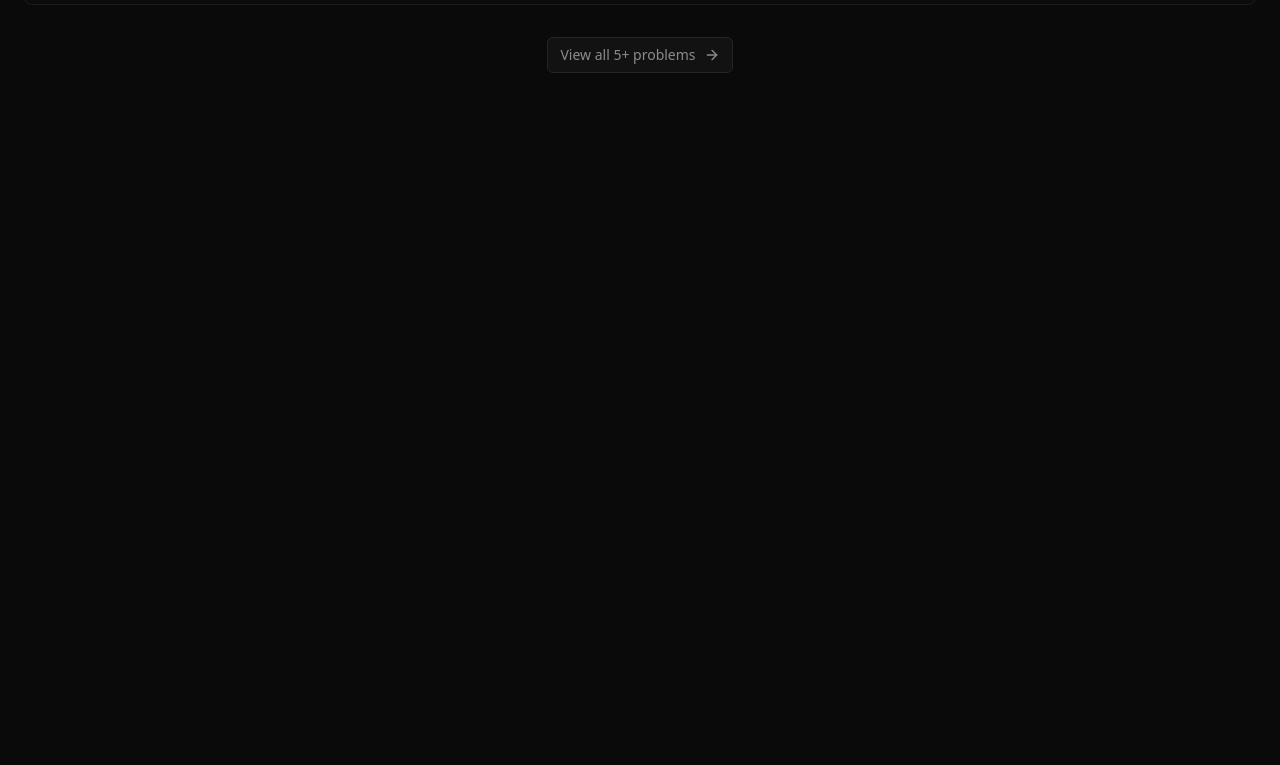
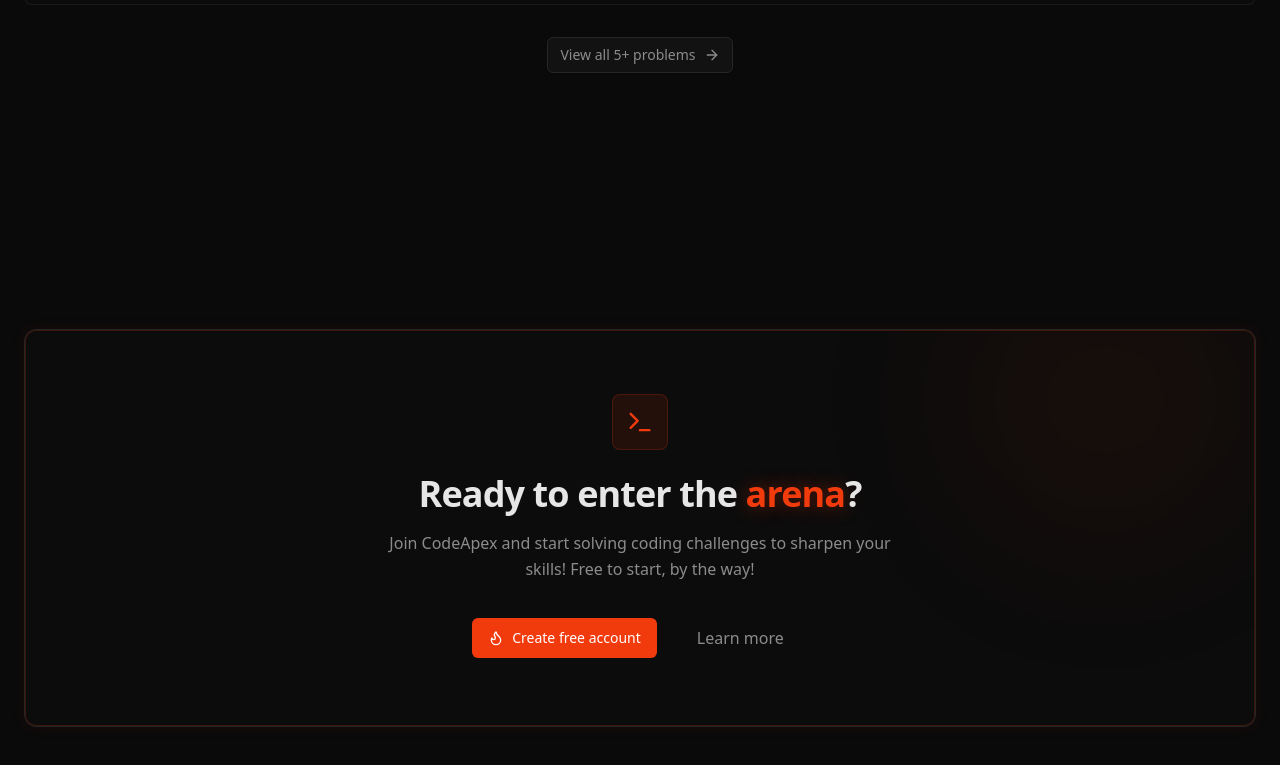
Before and after one commit to xndadelin/codeapex, a Next.js app: page / in a window 1280 px wide. Shown: the part 2869-3634 px from the top of the page. Before the commit the page ends 3070 px from the top, so only its background shows below. Built offline with nearby package versions, Linux system fonts and the light colour scheme.

Commit message:
Add CTA section.

```diff
--- a/app/page.tsx
+++ b/app/page.tsx
@@ -1,3 +1,4 @@
+import { CTASection } from "@/components/cta-section";
 import { FeaturesSection } from "@/components/features-section";
 import { HeroSection } from "@/components/hero-section";
 import { Navbar } from "@/components/navbar";
@@ -12,6 +13,7 @@
         <HeroSection />
         <FeaturesSection />
         <ProblemsSection />
+        <CTASection />
       </main>
     </div>
   );
--- /dev/null
+++ b/components/cta-section.tsx
@@ -0,0 +1,57 @@
+import { Flame, Terminal } from "lucide-react";
+import { Button } from "./ui/button";
+import Link from "next/link";
+
+export function CTASection() {
+ return (
+     <section className="relative py-24 lg:py-32">
+    <div className="absolute inset-0 pointer-events-none" aria-hidden="true">
+      <div className="absolute top-1/2 left-1/2 -translate-x-1/2 -translate-y-1/2 w-[600px] h-[400px] rounded-full bg-primary-5 blur-[120px]" />
+    </div>
+    <div className="relative mx-auto max-w-7xl px-6">
+      <div className="relative rounded-xl border border:border-50 bg-card/30 p-8 sm:p-12 lg:p-16 overflow-hidden doom-border-glow">
+        <div
+          className="absolute inset-0 pointer-events-none"
+          aria-hidden="true"
+        />
+        <div className="absolute -top-20 right-0 w-[300px] h-[300px] rounded-full bg-primary/5 blur-[80px]" />
+        <div className="relative flex flex-col items-center text-center">
+          <div className="mb-6 flex items-center justify-center w-14 h-14 rounded-lg bg-primary/10 border border-primary/20">
+            <Terminal className="w-7 h-7 text-primary" />
+          </div>
+
+          <h2 className="text-balance text-3xl font-bold tracking-tight text-foreground sm:text-4xl">
+            Ready to enter the{" "}
+            <span className="text-primary doom-glow-text">arena</span>?
+          </h2>
+          <p className="mt-4 max-w-lg text-pretty text-muted-foreground leading-relaxed">
+            Join CodeApex and start solving coding challenges to sharpen your
+            skills! Free to start, by the way!
+          </p>
+
+          <div className="mt-8 flex flex-col sm:flex-row items-center gap-4">
+            <Button
+              size="lg"
+              className="bg-primary text-primary-foreground hover:bg-primary/90 gap-2 px-8"
+              asChild
+            >
+              <Link href="/signup">
+                <Flame className="w-5 h-5" />
+                Create free account
+              </Link>
+            </Button>
+            <Button
+              variant={"ghost"}
+              size="lg"
+              className="text-muted-foreground hover:text-foreground h-12 text-base"
+              asChild
+            >
+              <Link href="/about">Learn more</Link>
+            </Button>
+          </div>
+        </div>
+      </div>
+    </div>
+  </section>
+ )
+}
```
